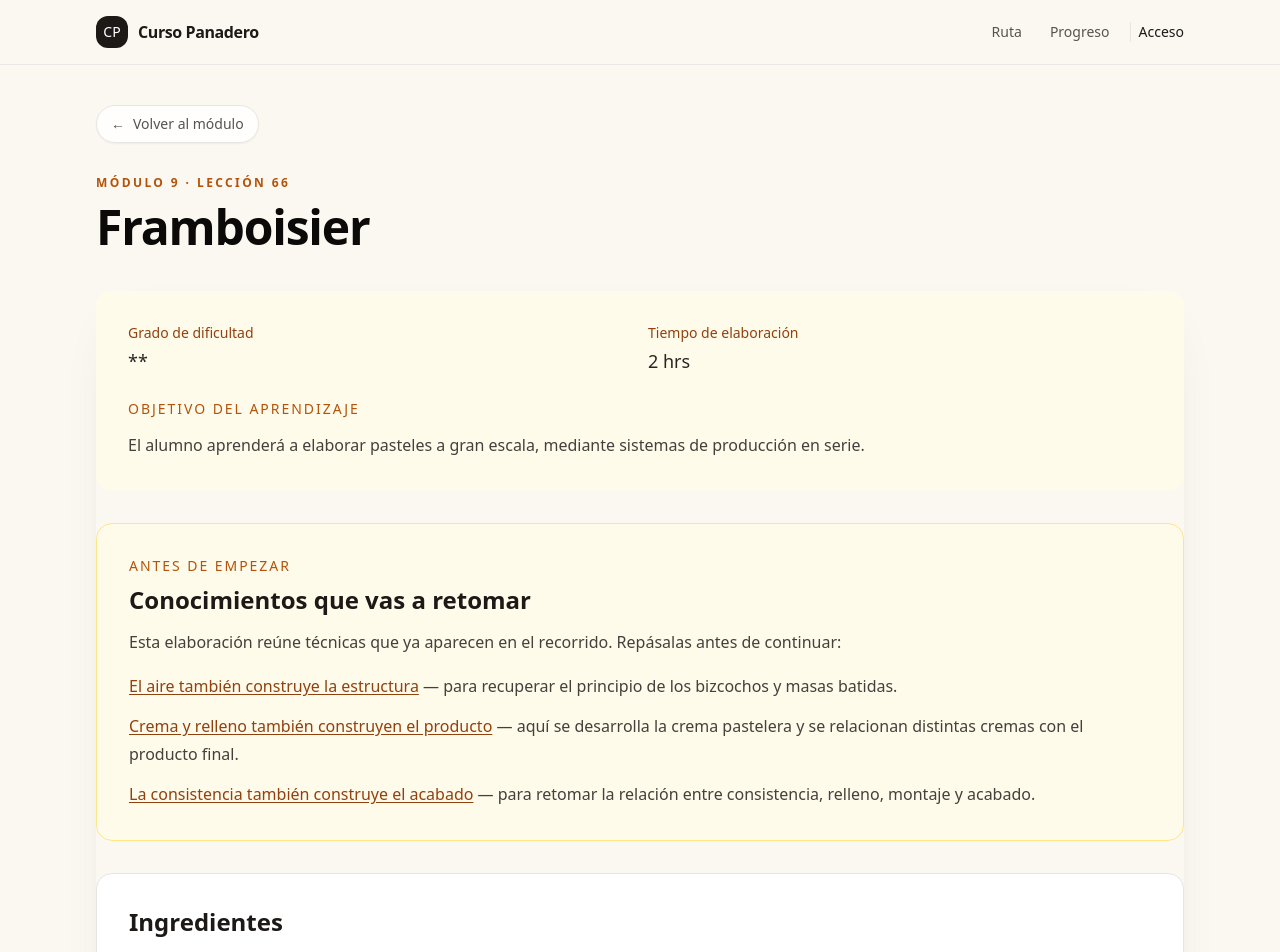
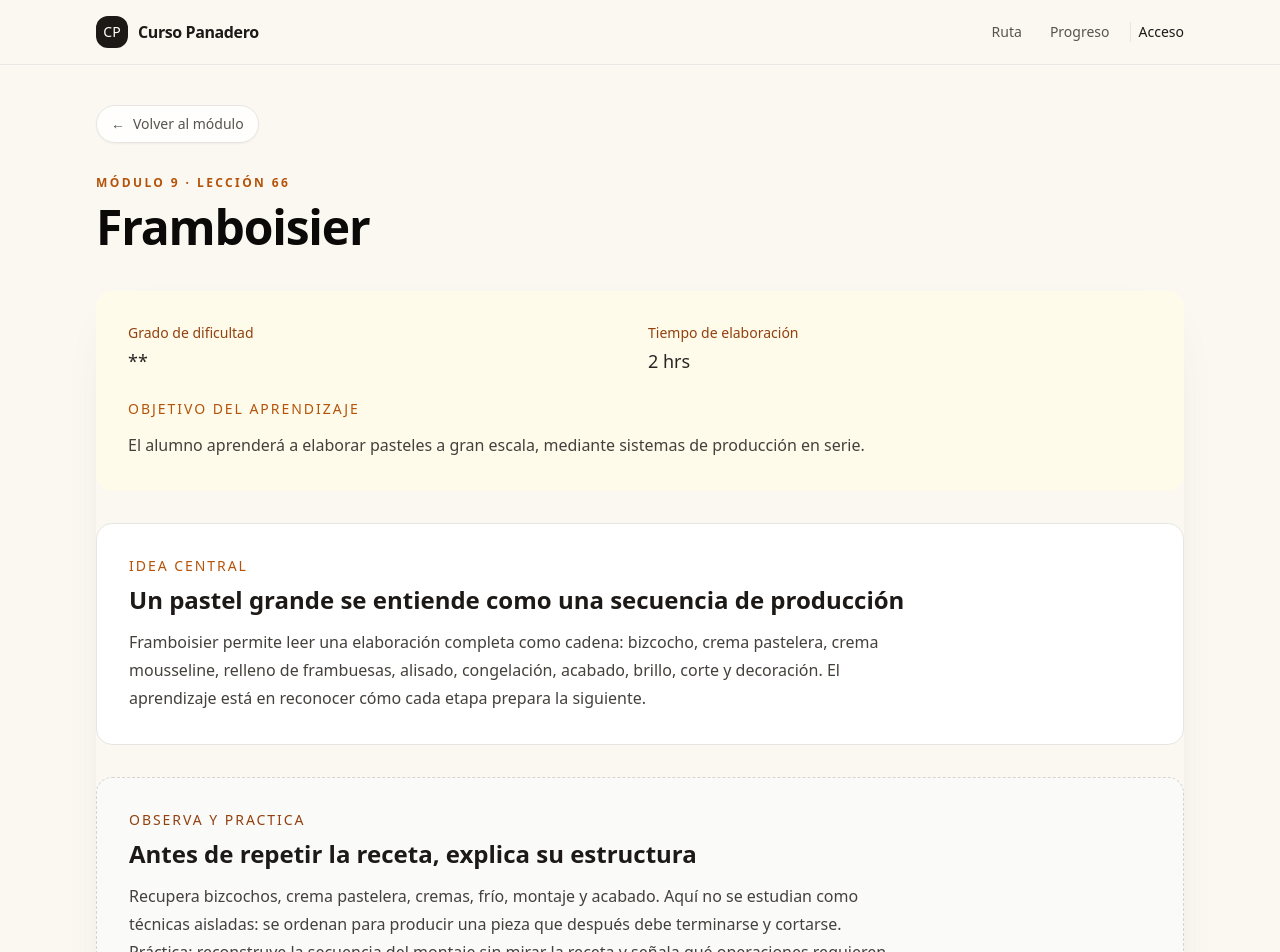
Before and after one commit to Drworm82/CursoPanadero, a Next.js app: page /leccion-framboisier in a window 1280 px wide. Shown: the top 952 px of the page. Built offline with nearby package versions, Linux system fonts and the light colour scheme; no server answers.

Commit message:
Reforzar enfoque pedagógico de leccion-framboisier.js

```diff
--- a/pages/leccion-framboisier.js
+++ b/pages/leccion-framboisier.js
@@ -14,6 +14,9 @@ export default function LessonPage() {
           <p className="mt-6 text-sm font-medium uppercase tracking-[0.14em] text-amber-700">Objetivo del aprendizaje</p>
           <p className="mt-3 max-w-3xl leading-7 text-stone-700">El alumno aprenderá a elaborar pasteles a gran escala, mediante sistemas de producción en serie.</p>
         </section>
+<section className="rounded-2xl border border-stone-200 bg-white p-6 sm:p-8"><p className="text-sm font-medium uppercase tracking-[0.14em] text-amber-700">Idea central</p><h2 className="mt-2 text-2xl font-semibold text-stone-900">Un pastel grande se entiende como una secuencia de producción</h2><p className="mt-3 max-w-3xl leading-7 text-stone-700">Framboisier permite leer una elaboración completa como cadena: bizcocho, crema pastelera, crema mousseline, relleno de frambuesas, alisado, congelación, acabado, brillo, corte y decoración. El aprendizaje está en reconocer cómo cada etapa prepara la siguiente.</p></section>
+<section className="rounded-2xl border border-dashed border-stone-300 bg-stone-50 p-6 sm:p-8"><p className="text-sm font-medium uppercase tracking-[0.14em] text-amber-800">Observa y practica</p><h2 className="mt-2 text-2xl font-semibold text-stone-900">Antes de repetir la receta, explica su estructura</h2><p className="mt-3 max-w-3xl leading-7 text-stone-700">Recupera bizcochos, crema pastelera, cremas, frío, montaje y acabado. Aquí no se estudian como técnicas aisladas: se ordenan para producir una pieza que después debe terminarse y cortarse. Práctica: reconstruye la secuencia del montaje sin mirar la receta y señala qué operaciones requieren frío antes de pasar a la siguiente etapa.</p></section>
+
 
         <section className="rounded-2xl border border-amber-200 bg-amber-50 p-6 sm:p-8">
           <p className="text-sm font-medium uppercase tracking-[0.14em] text-amber-700">Antes de empezar</p>
```
